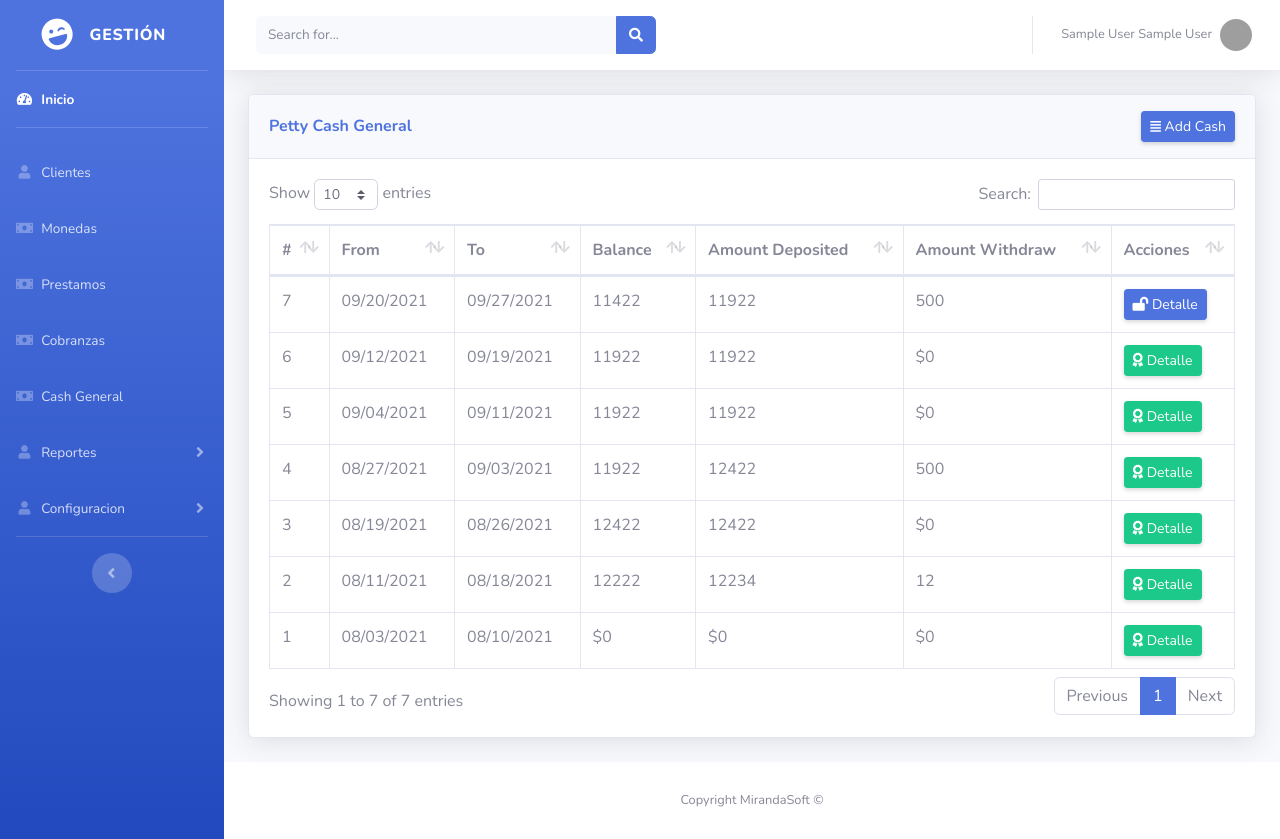
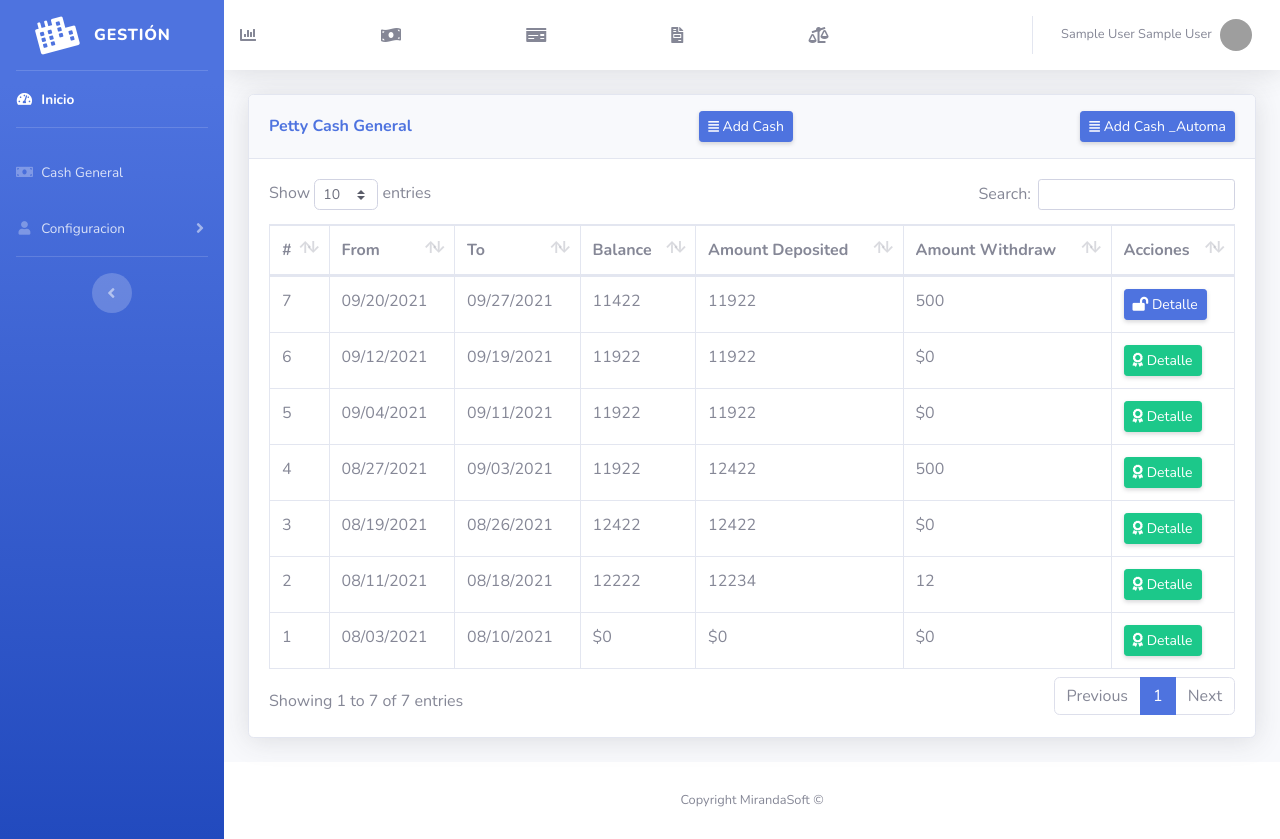
Before and after one commit to Marck96ec/Petty-Finance, a CodeIgniter app: page /database/index.php/admin/cash_general/index in a window 1280 px wide. Run offline with CodeIgniter, Linux system fonts and the light colour scheme; the visitor is signed in with stand-in values (Sample User, id 1); data comes from the database, SQL or seed files in the repository; grey boxes are pictures that could not be loaded.

Commit message:
agregar funcion para cron crea automatico nuevo cash general

```diff
--- a/application/controllers/admin/Cash_general.php
+++ b/application/controllers/admin/Cash_general.php
@@ -99,6 +99,52 @@ class Cash_general extends CI_Controller {
     $this->load->view('admin/_main_layout', $data);
   }
 
+  public function new_auto()
+  {
+
+    $dataud =$this->Cash_general_m->get_cash_general_id();
+    //echo "<pre>";var_dump($dataud);die();
+    $from_cash_general = $dataud->from_cash_general;
+    $to_cash_general = $dataud->to_cash_general;
+    $balance_cash_general = $dataud->balance_cash_general;
+    $amount_deposited = $dataud->amount_deposited;
+    $amount_withdrawn = $dataud->amount_withdrawn;
+
+    $a_from_cash_general= date("Y-m-d",strtotime($to_cash_general."+ 1 days"));
+    $a_to_cash_general= date("Y-m-d",strtotime($to_cash_general."+ 8 days"));
+
+    $result_insert = $this->Cash_general_m->insert_auto_new_g($a_from_cash_general,$a_to_cash_general);
+    // insetar valor dentro de valor general
+
+    $ultimo_id = $this->db->insert_id();
+
+    $row_ante_ult = $this->Cash_general_m->get_cash_general_id_search($ultimo_id-1);
+    //inserta primer balance
+    $resultado =$this->Cash_m->insert_default_open_balance($ultimo_id,$a_from_cash_general,$balance_cash_general);
+
+   // var_dump($resultado);die();
+    $data = array(
+      'balance_cash_general'=>$balance_cash_general,
+      'amount_deposited' => $balance_cash_general
+    );
+
+    $this->Cash_general_m->update_cash_general($data, $ultimo_id);
+    $data_block = array(
+      'status'=>1
+    );
+    $this->Cash_general_m->update_cash_general($data_block, $ultimo_id-1);
+    $this->session->set_flashdata('msg', 'Cash General agregado correctamente');
+
+   // var_dump($ultimo_id);die();
+
+    redirect('admin/Cash_general');
+    //echo "<pre>";var_dump($ultimoId);die();
+
+
+
+
+  }
+
 
 }
 
--- a/application/models/Cash_general_m.php
+++ b/application/models/Cash_general_m.php
@@ -54,6 +54,17 @@ class Cash_general_m extends MY_Model {
     return $this->db->get()->row();
   }
 
+  public function insert_auto_new_g($from_cash_general,$to_cash_general)
+  {
+    $data = array(
+      'from_cash_general'=>$from_cash_general,
+      'to_cash_general'=>$to_cash_general,
+      'status'=>'0'
+    );
+    $qry = $this->db->insert('cash_general',$data);
+
+    return $qry;
+  }
 }
 
 /* End of file User_m.php */
--- a/application/views/admin/cash_general/index.php
+++ b/application/views/admin/cash_general/index.php
@@ -3,6 +3,7 @@
     <h6 class="m-0 font-weight-bold text-primary">Petty Cash General</h6>
    <!--<a class="d-sm-inline-block btn btn-sm btn-success shadow-sm" href="<?php echo site_url('admin/Cash_general/edit'); ?>"><i class="fas fa-plus-circle fa-sm"></i> Add Cash General</a>  -->
    <a href="<?php echo site_url('admin/Cash_general/new'); ?>" class="btn btn-sm btn-primary shadow-sm"><i class="fas fa-align-justify fa-sm"></i> Add Cash</a>
+   <a href="<?php echo site_url('admin/Cash_general/new_auto'); ?>" class="btn btn-sm btn-primary shadow-sm"><i class="fas fa-align-justify fa-sm"></i> Add Cash _Automa</a>
   </div>
   <div class="card-body">
     <div class="table-responsive">
--- a/application/views/admin/components/navbar.php
+++ b/application/views/admin/components/navbar.php
@@ -6,7 +6,7 @@
   </button>
 
   <!-- Topbar Search -->
-  <form class="d-none d-sm-inline-block form-inline mr-auto ml-md-3 my-2 my-md-0 mw-100 navbar-search">
+  <!--<form class="d-none d-sm-inline-block form-inline mr-auto ml-md-3 my-2 my-md-0 mw-100 navbar-search">
     <div class="input-group">
       <input type="text" class="form-control bg-light border-0 small" placeholder="Search for..." aria-label="Search" aria-describedby="basic-addon2">
       <div class="input-group-append">
@@ -15,7 +15,12 @@
         </button>
       </div>
     </div>
-  </form>
+  </form> -->
+  <i class="fas fa-chart-bar"></i>  <hr>
+  <i class="fas fa-money-bill-wave"></i>  <hr>
+  <i class="fas fa-money-check"></i>  <hr>
+  <i class="fas fa-file-invoice"></i>  <hr>
+  <i class="fas fa-balance-scale-left"></i> <hr>
 
   <!-- Topbar Navbar -->
   <ul class="navbar-nav ml-auto">
--- a/application/views/admin/components/sidebar.php
+++ b/application/views/admin/components/sidebar.php
@@ -1,9 +1,9 @@
 <ul class="navbar-nav bg-gradient-primary sidebar sidebar-dark accordion" id="accordionSidebar">
 
       <!-- Sidebar - Brand -->
-  <a class="sidebar-brand d-flex align-items-center justify-content-center" href="index.html">
+  <a class="sidebar-brand d-flex align-items-center justify-content-center" href="#">
     <div class="sidebar-brand-icon rotate-n-15">
-      <i class="fas fa-laugh-wink"></i>
+      <i class="fas fa-city"></i>
     </div>
     <div class="sidebar-brand-text mx-3">Gestión</div>
   </a>
@@ -21,7 +21,7 @@
   <!-- Divider -->
   <hr class="sidebar-divider">
 
-  <li class="nav-item">
+  <!--<li class="nav-item">
     <a class="nav-link" href="<?php echo site_url('admin/customers'); ?>">
       <i class="fas fa-fw fa-user"></i>
       <span>Clientes</span></a>
@@ -43,7 +43,7 @@
     <a class="nav-link" href="<?php echo site_url('admin/payments'); ?>">
       <i class="fas fa-fw fa-money-bill"></i>
       <span>Cobranzas</span></a>
-  </li>
+  </li>-->
 
   <li class="nav-item">
     <a class="nav-link" href="<?php echo site_url('admin/cash_general'); ?>">
@@ -53,7 +53,7 @@
 
 
 
-  <li class="nav-item">
+  <!--<li class="nav-item">
     <a class="nav-link collapsed" href="#" data-toggle="collapse" data-target="#collapseReportes" aria-expanded="false" aria-controls="collapseReportes">
       <i class="fas fa-fw fa-user"></i>
       <span>Reportes</span>
@@ -65,7 +65,7 @@
         <a class="collapse-item" href="<?php echo site_url('admin/reports/customers'); ?>">General x cliente</a>
       </div>
     </div>
-  </li>
+  </li>-->
 
   <li class="nav-item">
     <a class="nav-link collapsed" href="#" data-toggle="collapse" data-target="#collapseConfiguracion" aria-expanded="false" aria-controls="collapseConfiguracion">
```
Also changed, not shown: application/views/admin/cash/index.php (+18 -2 lines).
